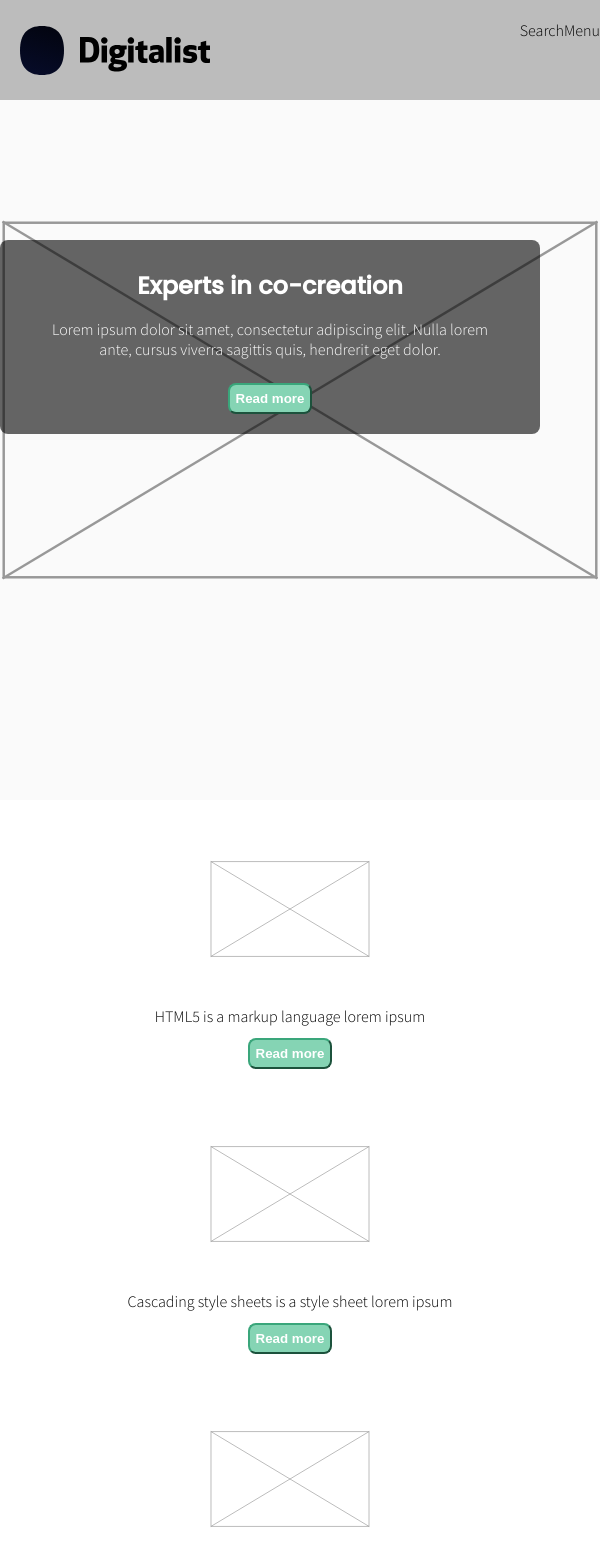
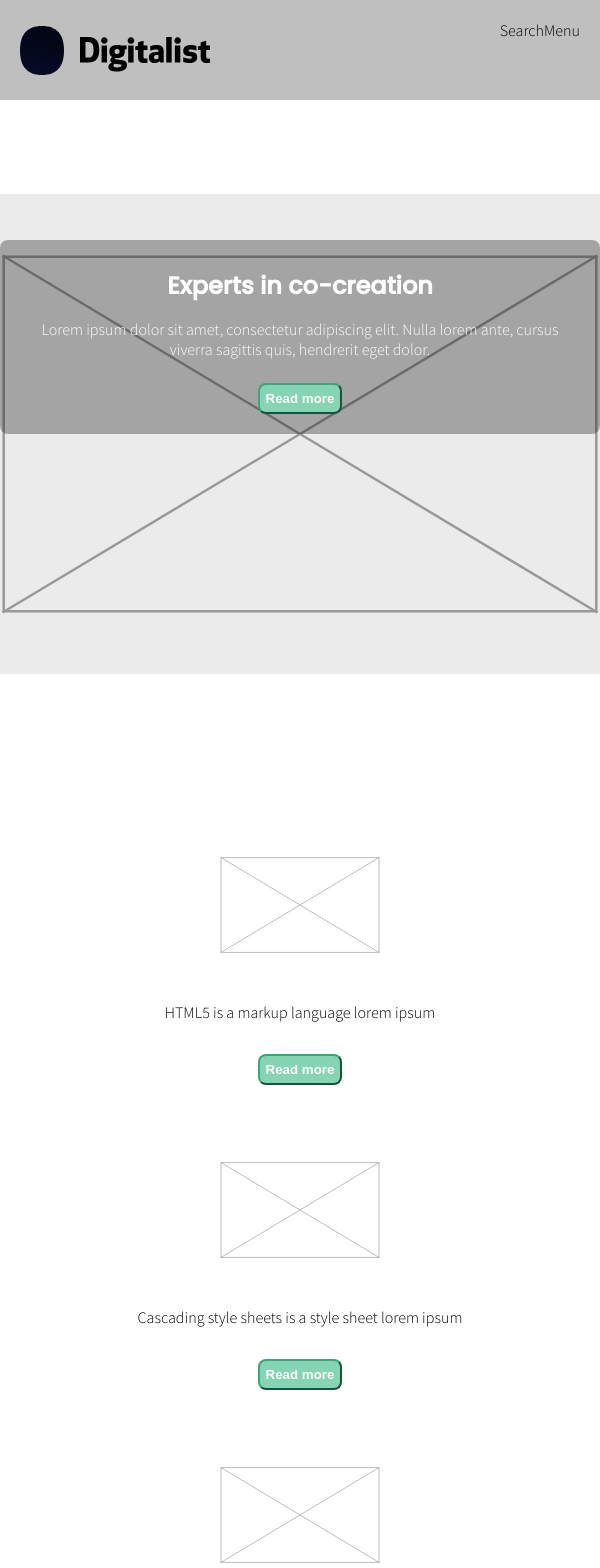
Before and after one commit to AxelEkman/digitalist-test, a React (Create React App) app: page / in a window 600 px wide. Shown: the top 1568 px of the page. Built offline with nearby package versions, Linux system fonts and the light colour scheme.

Commit message:
Wireframes almost done

```diff
--- a/src/App.scss
+++ b/src/App.scss
@@ -4,13 +4,7 @@
 
 .hero {
     position: relative;
-}
-
-@media only screen and (max-width: 600px) {
-    .features {
-        display: flex;
-        flex-direction: column;
-    }
+    height: 100vh;
 }
 
 .features {
@@ -19,3 +13,15 @@
     justify-content: center;
     margin-bottom: 60px;
 }
+
+@media only screen and (min-width: 600px) {
+    .features {
+        min-height: 500px;
+    }
+}
+
+@media only screen and (max-width: 600px) {
+    .features {
+        flex-direction: column;
+    }
+}
--- a/src/components/card.scss
+++ b/src/components/card.scss
@@ -8,7 +8,7 @@
 
 @media only screen and (max-width: 600px) {
     .default-card {
-        min-width: 90vw;
+        min-width: calc(100vw - 40px);
     }
 }
 
@@ -27,4 +27,5 @@
 .card-description {
     padding: 12px;
     align-self: center;
+    margin-bottom: 20px;
 }
--- a/src/components/ctamodal.scss
+++ b/src/components/ctamodal.scss
@@ -1,30 +1,32 @@
 @import url('https://fonts.googleapis.com/css2?family=Poppins:wght@500&family=Source+Sans+Pro:wght@300&display=swap');
 
-@media only screen and (max-width: 600px) {
-    .default-modal {
-        background-color: rgba($color: #000000, $alpha: 0.3);
-        width: 100vw;
-        max-width: 100%;
-        color: white;
-    }
+.default-modal {
+    position: relative;
+    z-index: 20;
+    display: flex;
+
+    flex-direction: column;
+    background-color: rgba($color: #000000, $alpha: 0.4);
+    border-radius: 8px;
+    color: white;
+    padding: 20px;
 }
 
 @media only screen and (min-width: 600px) {
     .default-modal {
         width: 500px;
-        margin: 30vh auto;
+        margin: auto;
+        top: 30vh;
     }
 }
 
-.default-modal {
-    position: absolute;
-    z-index: 20;
-    display: flex;
-    flex-direction: column;
-    background-color: rgba($color: #000000, $alpha: 0.6);
-    border-radius: 8px;
-    color: white;
-    padding: 20px;
+@media only screen and (max-width: 600px) {
+    .default-modal {
+        background-color: rgba($color: #000000, $alpha: 0.3);
+        width: calc(100vw - 40px);
+        max-width: 100%;
+        color: white;
+    }
 }
 
 .modal-title {
--- a/src/components/navbar.scss
+++ b/src/components/navbar.scss
@@ -4,7 +4,7 @@
     left: 0;
     z-index: 20;
     min-height: 60px;
-    width: calc(100vw - 20px);
+    width: calc(100vw - 40px);
     display: flex;
     justify-content: space-between;
     padding: 20px;
--- a/src/components/placeholder.scss
+++ b/src/components/placeholder.scss
@@ -5,18 +5,18 @@
 }
 
 .hero-image {
-    background-color: rgba(#0000, 0.05);
+    background-color: rgba(#0000, 0.2);
 }
 
 @media only screen and (min-width: 600px) {
     .hero-image {
         min-width: 100vw;
-        min-height: 100vh;
+        height: 100vh;
     }
 }
 
 @media only screen and (max-width: 600px) {
     .hero-image {
-        height: 20vh;
+        height: 60vh;
     }
 }
```
